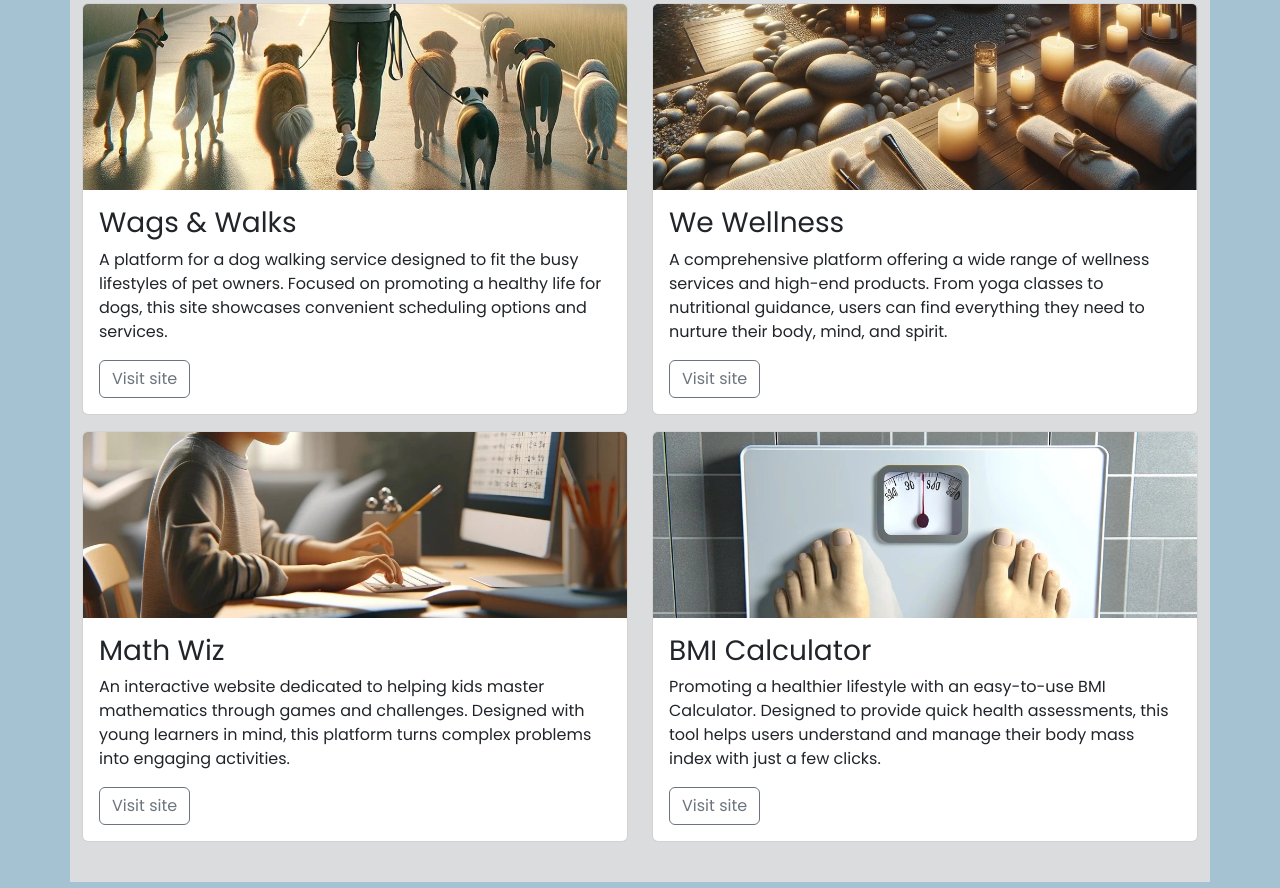
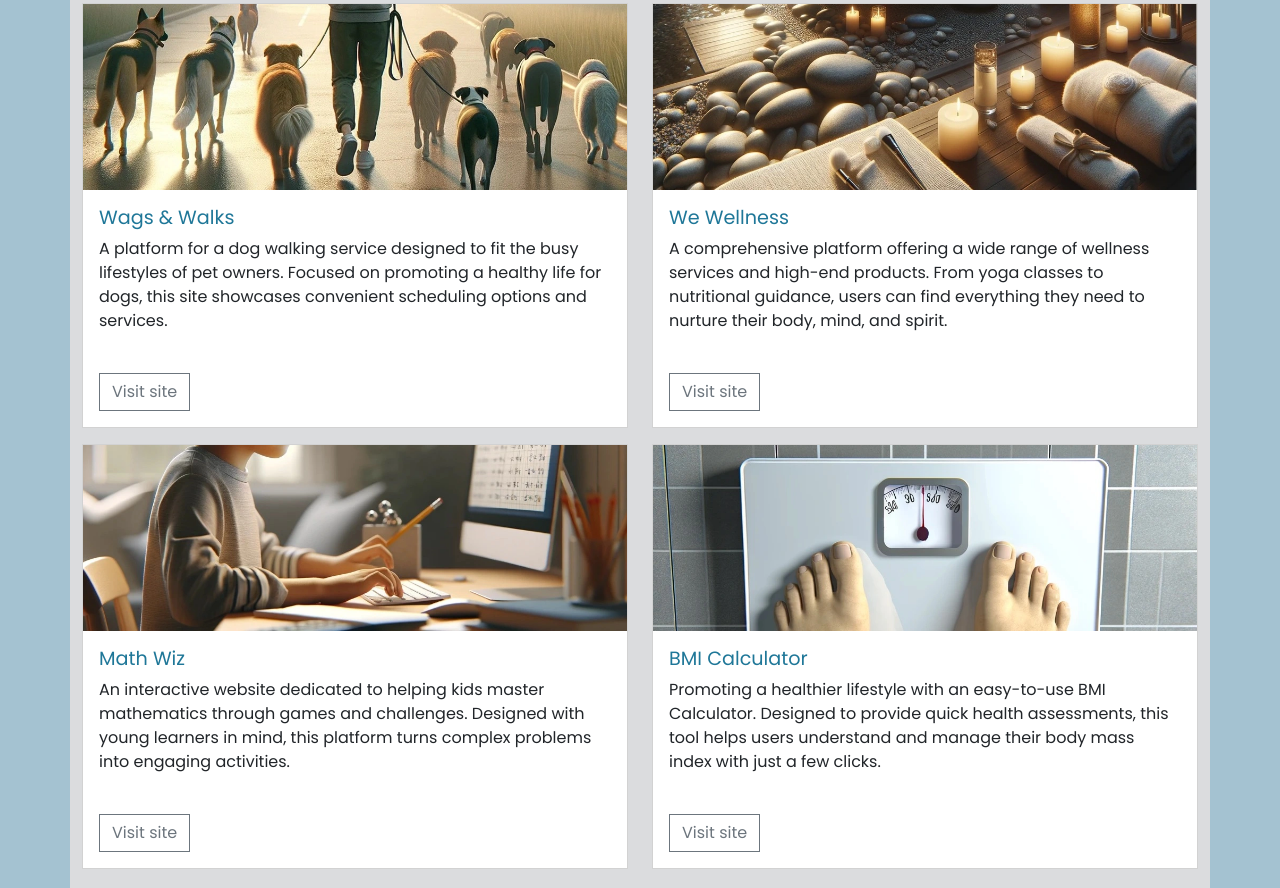
Before and after one commit to code-mca/mei-wong-developer-site, a plain HTML site: page index.html in a window 1280 px wide. Shown: the part 1145-2033 px from the top of the page. Drawn offline with nearby package versions, Linux system fonts and the light colour scheme.

Commit message:
added styling to distinguish away from Bootstrap

```diff
--- a/assets/css/styles.css
+++ b/assets/css/styles.css
@@ -18,6 +18,11 @@ h1,
 h2 {
   font-family: "DM Serif Display", serif;
   color: #184f63;
+}
+
+.sharp-corners,
+.sharp-corners * {
+    border-radius: 0;
 }
 
 /* Header section */
@@ -45,8 +50,28 @@ h2 {
   background-color: #dbdcde;
 }
 
+#portfolio .card-title {
+  color: #1f7798;
+  font-size: 1.2rem;
+}
+
+#portfolio .btn-outline-secondary:hover {
+  background-color: #1f7798;
+}
+
+#portfolio .card-text {
+  min-height: 120px;
+}
+
 /* Content section */
 
 #content {
   background-color: white;
 }
+
+/* Media queries */
+
+/* For XL screens */
+@media screen and (min-width:1200px) {
+    /* Fixes gap betwee
+}
--- a/index.html
+++ b/index.html
@@ -51,7 +51,7 @@
         <!-- section with hero image -->
         <section class="row">
             <!-- text-center class used to centre all text inside column -->
-            <div class="col-12 text-center hero-background">
+            <div class="col-12 text-center">
                 <h1 class="display-4 my-4">Mei Wong</h1>
                 <!-- mb-5 gives extra margin spacing under subheading -->
                 <h2 class="display-6 mb-5">Software Developer</h2>
@@ -69,7 +69,8 @@
                 <p class="lead mb-5">Let's create something amazing together!</p>
 
                 <!-- Button trigger modal -->
-                <button type="button" class="btn btn-primary" data-bs-toggle="modal" data-bs-target="#newsletterModal">
+                <button type="button" class="btn btn-primary sharp-corners" data-bs-toggle="modal"
+                    data-bs-target="#newsletterModal">
                     Subscribe to my newsletter!
                 </button>
             </div>
@@ -124,7 +125,7 @@
 
                 <!-- Card one-->
                 <div class="col-12 col-md-6">
-                    <div class="card mb-3">
+                    <div class="card mb-3 sharp-corners">
                         <img src="assets/images/wags-and-walks.webp" class="card-img-top"
                             alt="A man walking several dogs early in the morning">
                         <div class="card-body">
@@ -140,7 +141,7 @@
 
 
                 <!-- Card two-->
-                <div class="col-12 col-md-6">
+                <div class="col-12 col-md-6 sharp-corners">
                     <div class="card mb-3">
                         <img src="assets/images/we-wellness.webp" class="card-img-top"
                             alt="A spa with candles towels and natural material">
@@ -157,7 +158,7 @@
 
 
                 <!-- Card three-->
-                <div class="col-12 col-md-6">
+                <div class="col-12 col-md-6 sharp-corners">
                     <div class="card mb-3">
                         <img src="assets/images/math-wiz.webp" class="card-img-top"
                             alt="A child practicing math at a computer">
@@ -174,7 +175,7 @@
 
 
                 <!-- Card four-->
-                <div class="col-12 col-md-6">
+                <div class="col-12 col-md-6 sharp-corners">
                     <div class="card mb-3">
                         <img src="assets/images/bmi-calculator.webp" class="card-img-top"
                             alt="Weighing scales seen from the first person view of the person standing on the scales">
@@ -203,7 +204,7 @@
                 </div>
                 <div class="col-12 col-md-10 col-lg-8 mb-4">
                     <!-- Adding form here-->
-                    <form class="row g-3">
+                    <form class="row g-3 sharp-corners">
                         <div class="col-12 col-lg-4">
                             <label for="inputFullName" class="form-label">Full name</label>
                             <input type="text" class="form-control" id="inputFullName">
@@ -232,7 +233,7 @@
         <div class="modal fade" id="newsletterModal" tabindex="-1" aria-labelledby="newsletterModalLabel"
             aria-hidden="true">
             <div class="modal-dialog model-lg">
-                <div class="modal-content">
+                <div class="modal-content sharp-corners">
                     <div class="modal-header">
                         <h1 class="modal-title fs-5" id="newsletterModalLabel">Subscribe</h1>
                         <button type="button" class="btn-close" data-bs-dismiss="modal" aria-label="Close"></button>
```
